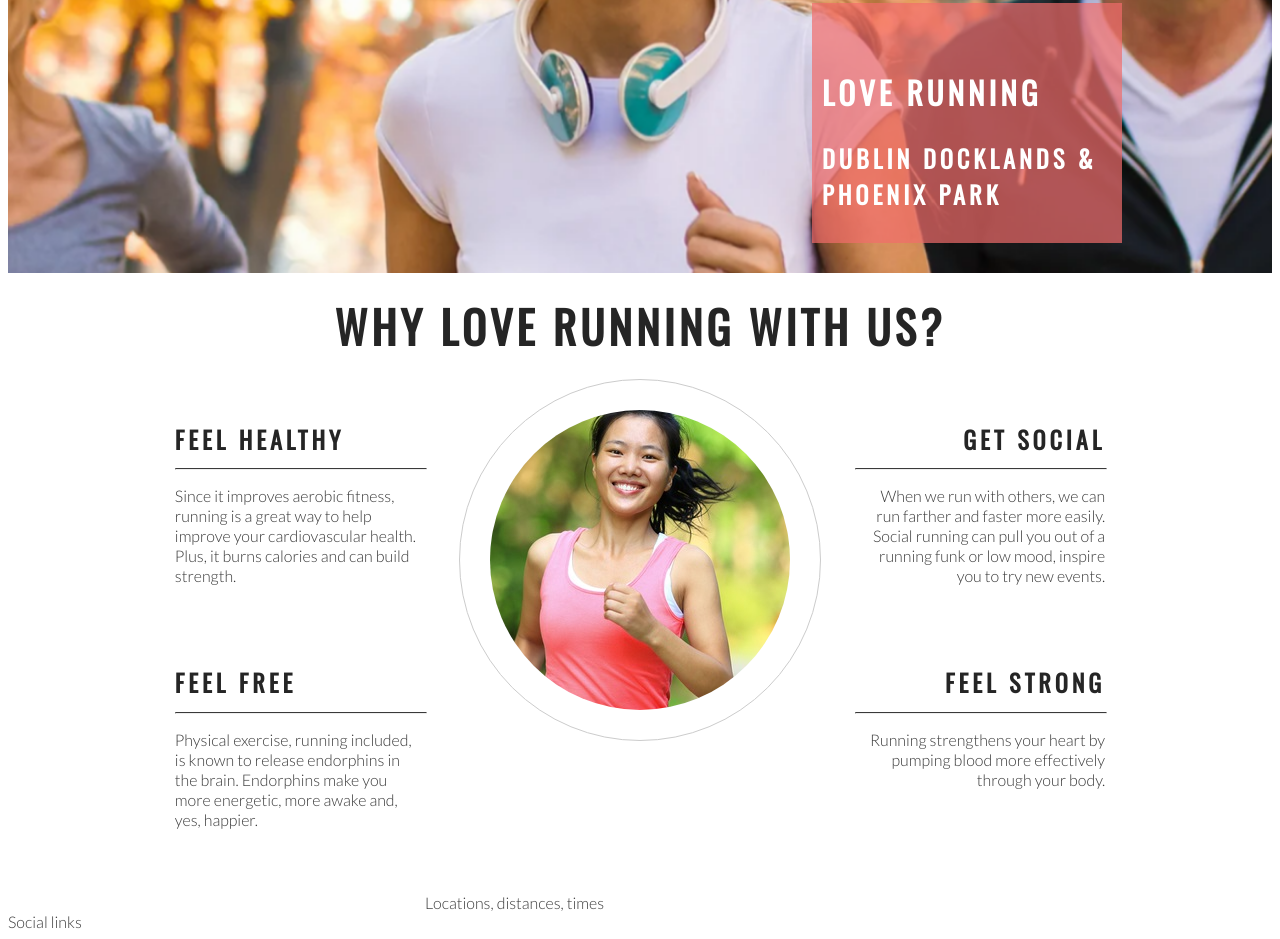
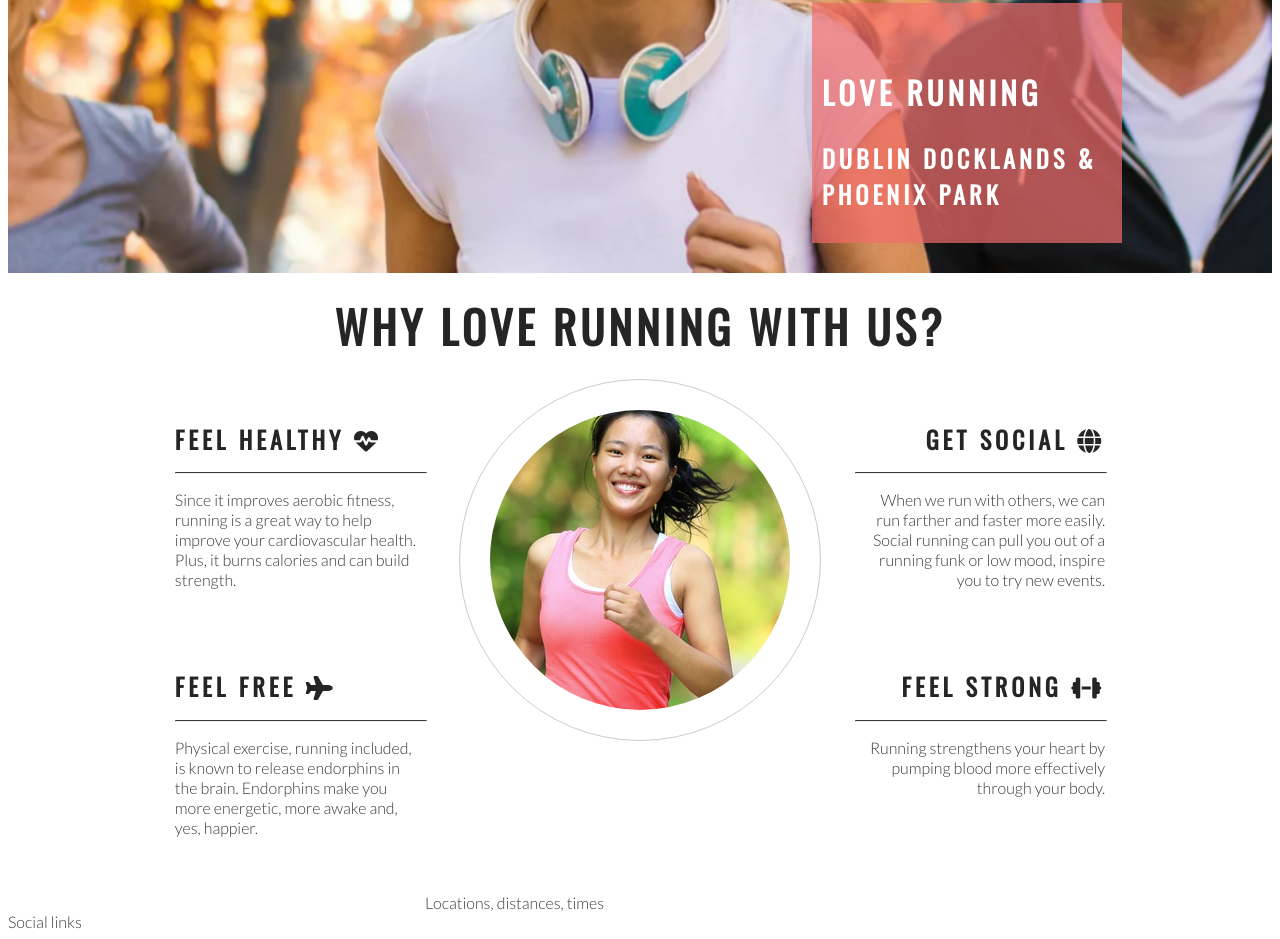
Before and after one commit to BernardLerring/LoveRunning, a plain HTML site: page index.html in a window 1280 px wide. Shown: the part 480-1419 px from the top of the page. Drawn offline with nearby package versions, Linux system fonts and the light colour scheme.

Commit message:
added icons and central image

```diff
--- a/index.html
+++ b/index.html
@@ -44,24 +44,24 @@
         <h2 id="welcome">Why Love Running with us?</h2>
         <div id="left-about">
             <div class="left-about-heading">
-                <h2>Feel Healthy</h2>
+                <h2>Feel Healthy <i class="fas fa-heartbeat"></i></h2>
                 <hr>
                 <p>Since it improves aerobic fitness, running is a great way to help improve your cardiovascular health. Plus, it burns calories and can build strength.</p>
             </div>
             <div class="left-about-heading">
-                <h2>Feel Free</h2>
+                <h2>Feel Free <i class="fas fa-plane"></i></h2>
                 <hr>
                 <p>Physical exercise, running included, is known to release endorphins in the brain. Endorphins make you more energetic, more awake and, yes, happier.</p>
             </div>
         </div>
         <div id="right-about">
             <div class="right-about-heading">
-                <h2>Get Social</h2>
+                <h2>Get Social <i class="fas fa-globe"></i></h2>
                 <hr>
                 <p>When we run with others, we can run farther and faster more easily. Social running can pull you out of a running funk or low mood, inspire you to try new events.</p>
             </div>
             <div class="right-about-heading">
-                <h2>Feel Strong</h2>
+                <h2>Feel Strong <i class="fas fa-dumbbell"></i></h2>
                 <hr>
                 <p>Running strengthens your heart by pumping blood more effectively through your body.</p>
             </div>
@@ -74,6 +74,7 @@
     </section>
     <section>Locations, distances, times</section>
     <footer>Social links</footer>
+    <script src="https://kit.fontawesome.com/a282a6e1ac.js" crossorigin="anonymous"></script>
 </body>
 
 </html>
```
